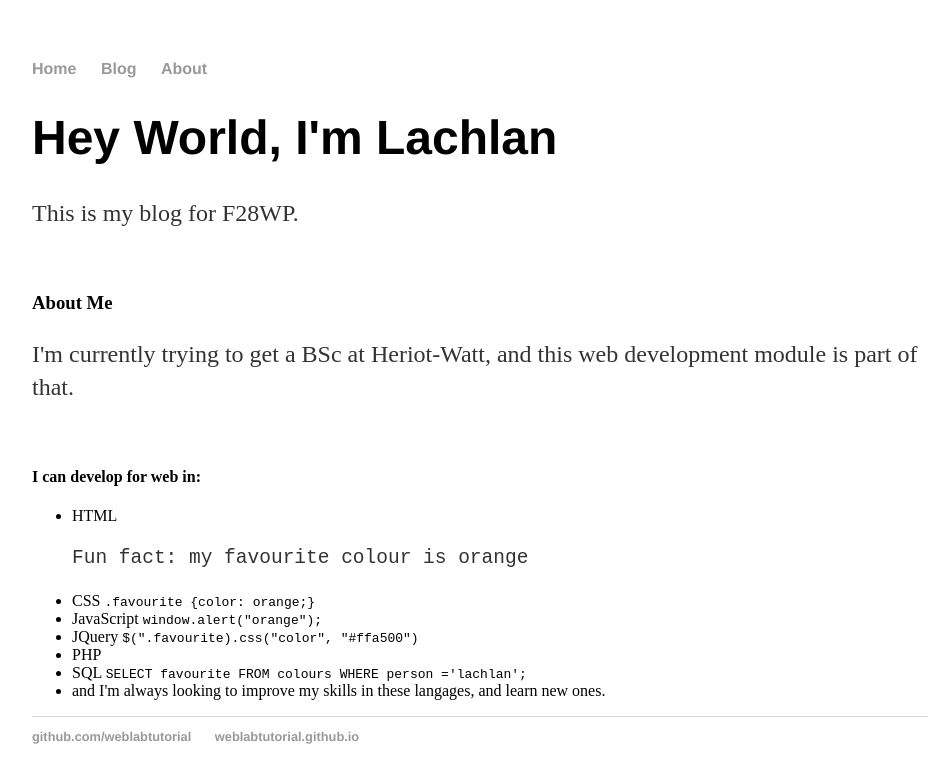
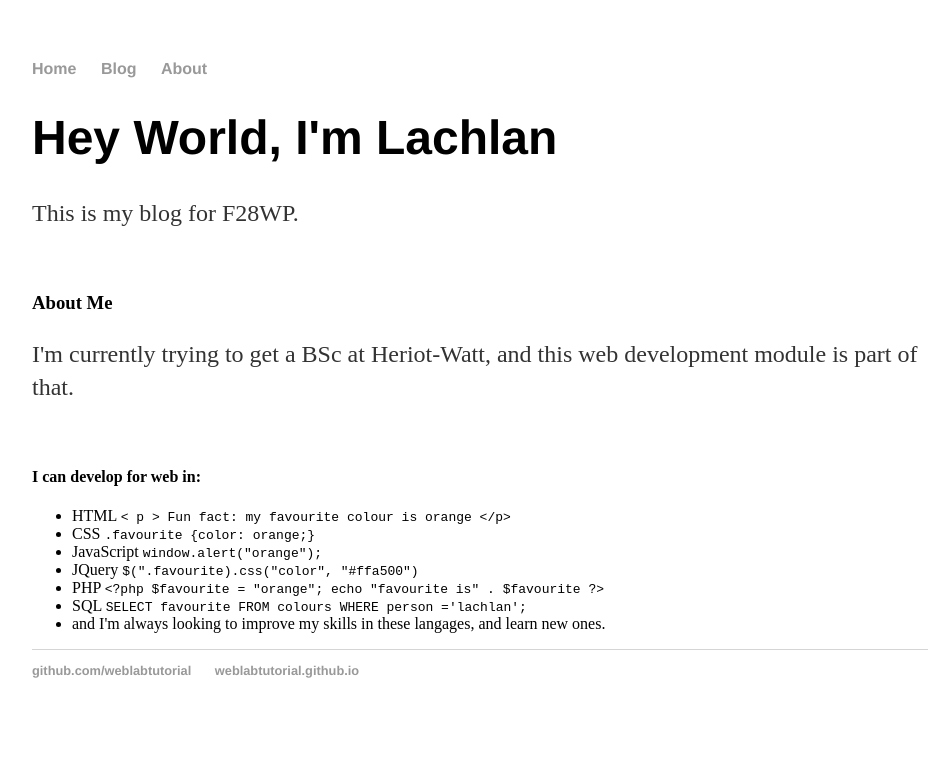
Before and after one commit to lach1an/lach1an.github.io, a Jekyll site: the page built from about/index.html, in a window 1280 px wide. Shown: the top 783 px of the page, without its empty margins (160-1109 px from the left). Built offline with Jekyll 4.4.1, drawn with Linux system fonts in a browser that asks for light colours.

Commit message:
Update index.html

```diff
--- a/about/index.html
+++ b/about/index.html
@@ -15,7 +15,7 @@ title: About
     <h4> I can develop for web in: </h4>
     <ul>
       <li>
-        HTML <code> <p> Fun fact: my favourite colour is <span class="favourite">orange</span> </p> </code>
+        HTML <code> &lt; p &gt; Fun fact: my favourite colour is <span class="favourite">orange</span> &lt;/p&gt; </code>
       </li>
       <li>
         CSS <code> .favourite {color: orange;} </code>
@@ -27,10 +27,10 @@ title: About
         JQuery  <code> $(".favourite).css("color", "#ffa500") </code>
       </li>
       <li>
-        PHP <code> <?php
+        PHP <code> &lt;?php
                       $favourite = "orange";
                       echo "favourite is" . $favourite
-                    ?>
+                    ?&gt;
         </code>
       </li>
       <li>
```
